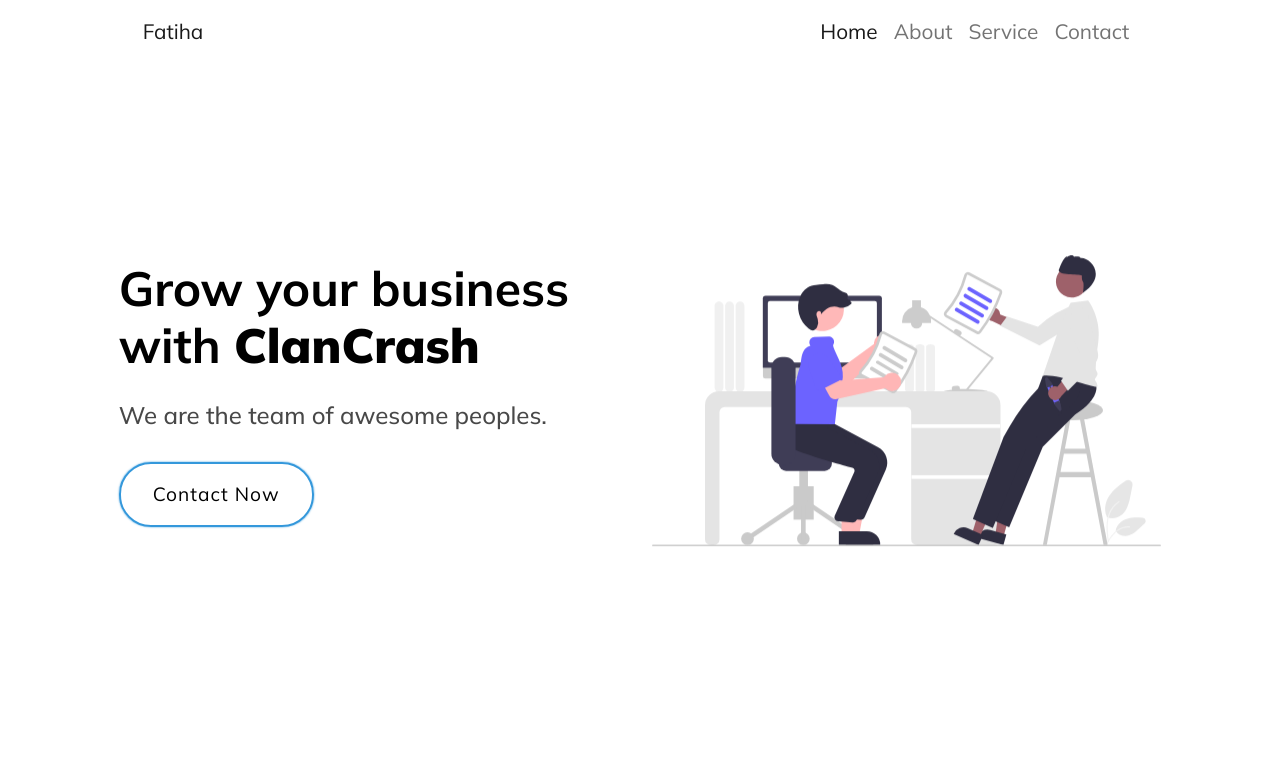
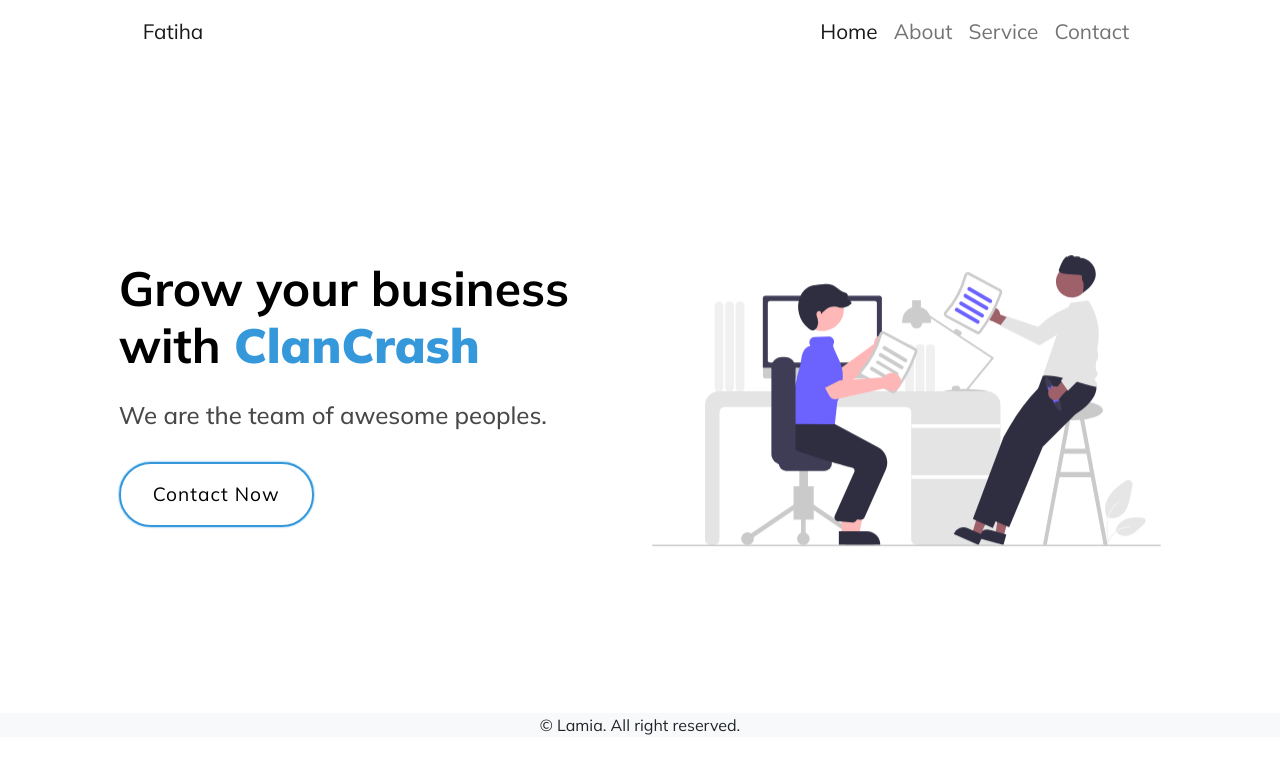
Before and after one commit to Fatiha26/first-react-website, a React (Create React App) app: page / in a window 1280 px wide. Shown: the top 774 px of the page. Built offline with nearby package versions, Linux system fonts and the light colour scheme.

Commit message:
footer added

```diff
--- a/src/App.jsx
+++ b/src/App.jsx
@@ -8,6 +8,7 @@ import Contact from './Contact';
 import Services from './Services';
 import { Routes, Route, Navigate } from 'react-router-dom';
 import Navbar from './Navbar';
+import Footer from './Footer';
 const App = () => {
     return (
         <>
@@ -18,6 +19,8 @@ const App = () => {
             <Route path='/service' Component={Services}></Route>
             <Route path='/contact' Component={Contact}></Route>
             <Route path="*" element={<Navigate to="/" />} /></Routes>
+            <Footer/>
+
         </>
     )
 };
--- /dev/null
+++ b/src/Footer.jsx
@@ -0,0 +1,13 @@
+import React from 'react'
+
+const Footer = () => {
+    return(
+        <>
+            <footer className='bg-light text-center'>
+                <p>&copy; Lamia. All right reserved.</p>
+            </footer>
+        </>
+    );
+};
+
+export default Footer;
--- a/src/index.css
+++ b/src/index.css
@@ -35,7 +35,9 @@
   padding: 3rem ;
  }
 
-
+strong{
+  color: #3498db;
+}
  .btn-get-started{
   padding: 1rem 2rem;
   border: 2px solid #3498db;
```
